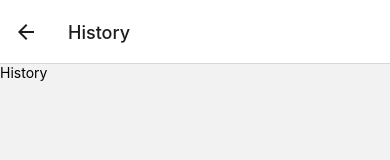
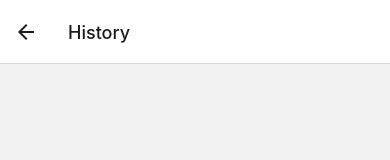
Before and after one commit to MehmetKart/translate, a React Native app: screen /History in a window 390 px wide. Shown: the top 160 px of the page. Built offline with nearby package versions, Linux system fonts and the light colour scheme.

Commit message:
feat (history): create history list

```diff
--- a/src/screens/History/index.js
+++ b/src/screens/History/index.js
@@ -1,11 +1,37 @@
-import {View, Text} from 'react-native';
-import React from 'react';
+import React, {useState, useEffect} from 'react';
+import {Container, ListContainer, Text} from './styles';
+import {FlatList} from 'react-native';
+import {getData} from '../../helpers/index';
 
 const History = () => {
+  const [historyData, setHistoryData] = useState([]);
+
+  useEffect(() => {
+    getHistoryData();
+  }, []);
+
+  const getHistoryData = async () => {
+    const history = await getData();
+    setHistoryData(history);
+  };
+
+  const renderItem = ({item}) => {
+    return (
+      <ListContainer>
+        <Text> {item.query} </Text>
+        <Text> {item.translated} </Text>
+      </ListContainer>
+    );
+  };
+
   return (
-    <View>
-      <Text>History</Text>
-    </View>
+    <Container>
+      <FlatList
+        data={historyData}
+        renderItem={renderItem}
+        keyExtractor={item => item.id}
+      />
+    </Container>
   );
 };
 
--- /dev/null
+++ b/src/screens/History/styles.js
@@ -0,0 +1,20 @@
+import styled from 'styled-components/native';
+
+const Container = styled.SafeAreaView`
+  flex: 1;
+`;
+
+const ListContainer = styled.View`
+  flex: 1;
+  flex-direction: row;
+  justify-content: space-between;
+  padding-horizontal: 20px;
+`;
+
+const Text = styled.Text`
+  font-size: 14px;
+  color: black;
+  margin-vertical: 5px;
+`;
+
+export {Container, ListContainer, Text};
```
